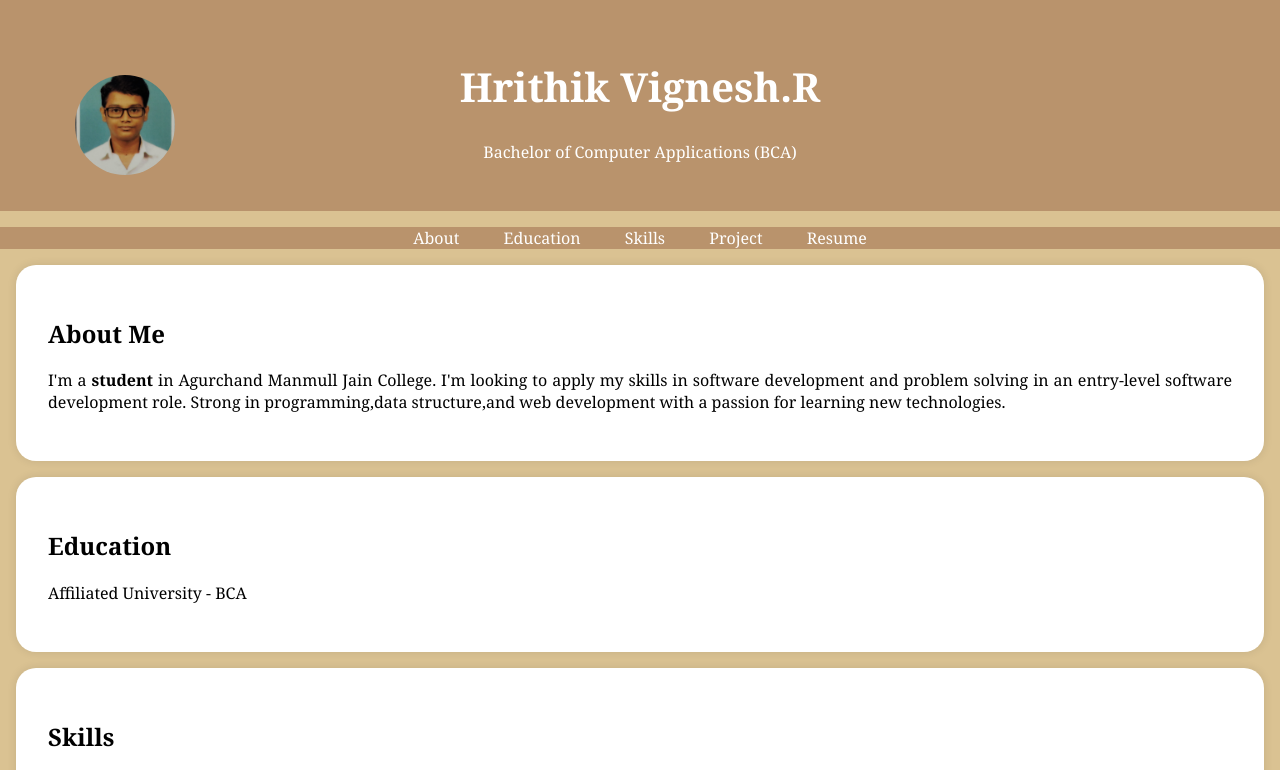
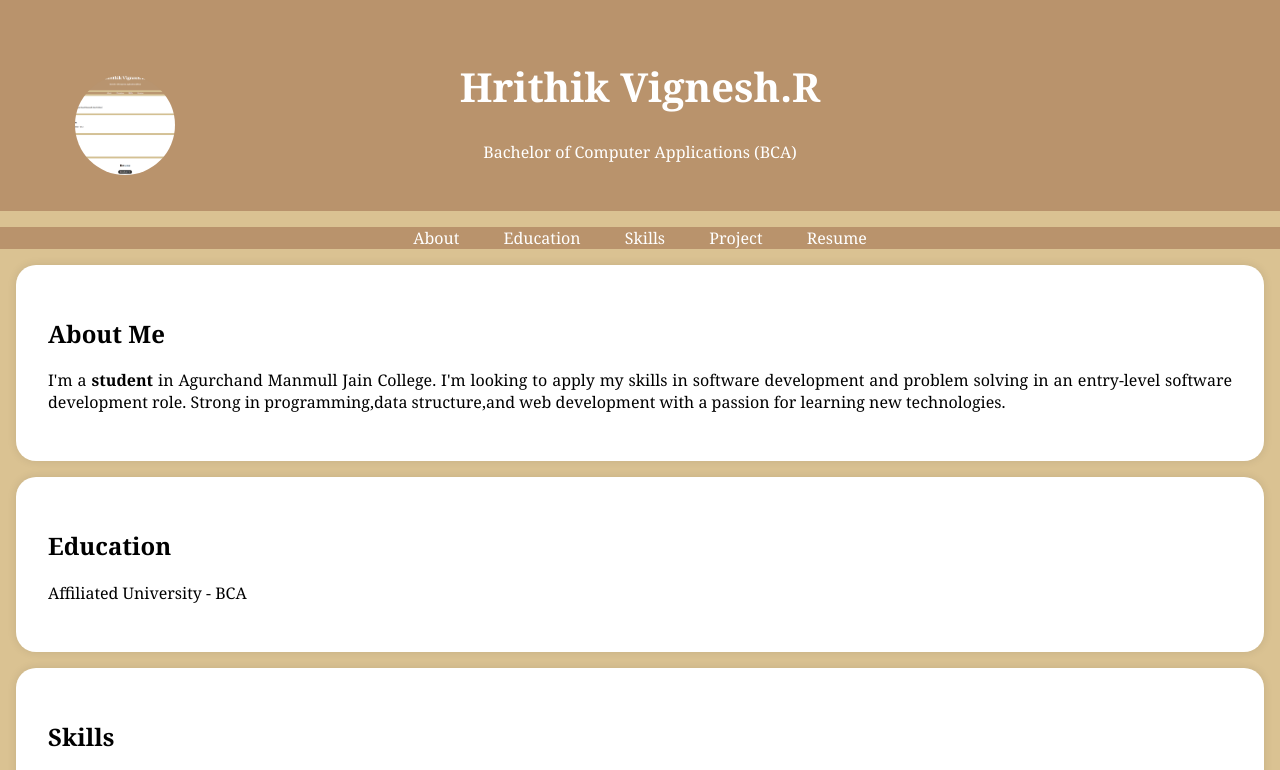
Before and after one commit to HrithikVigneshR/digital-portfolio, a plain HTML site: page index.html in a window 1280 px wide. Shown: the top 770 px of the page. Drawn offline with Linux system fonts and the light colour scheme; files whose address does not match are found by name.

Commit message:
Update index.html

```diff
--- a/index.html
+++ b/index.html
@@ -95,7 +95,7 @@
     <header>
         <div class="header-content">
             <!-- Add your profile picture here -->
-            <img src="C:\Users\ADMIN\Downloads\photo.jpeg" alt="Your Profile Picture" class="profile-picture">
+            <img src="C:\Users\ADMIN\Desktop\resumephoto.png" alt="Your Profile Picture" class="profile-picture">
             <h1>Hrithik Vignesh.R</h1>
             <p>Bachelor of Computer Applications (BCA)</p>
         </div>
```
